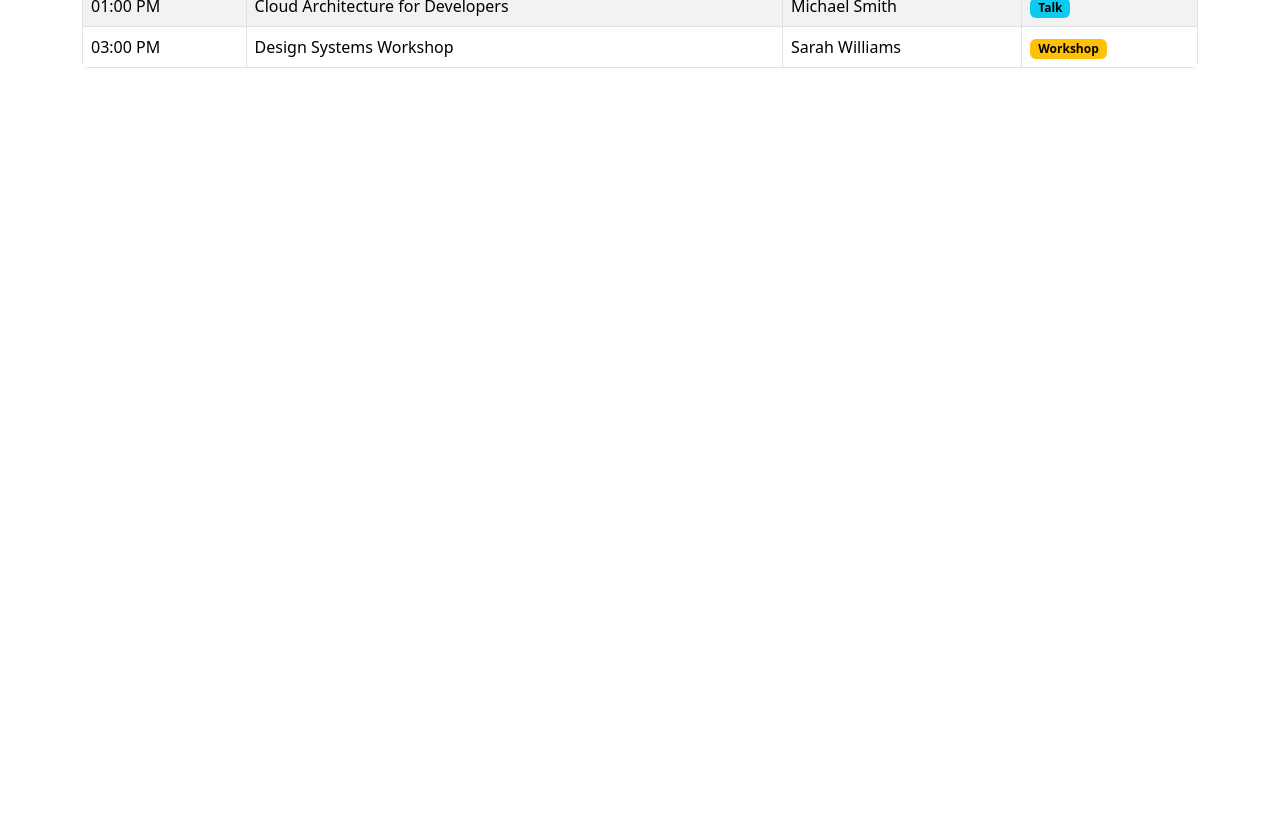
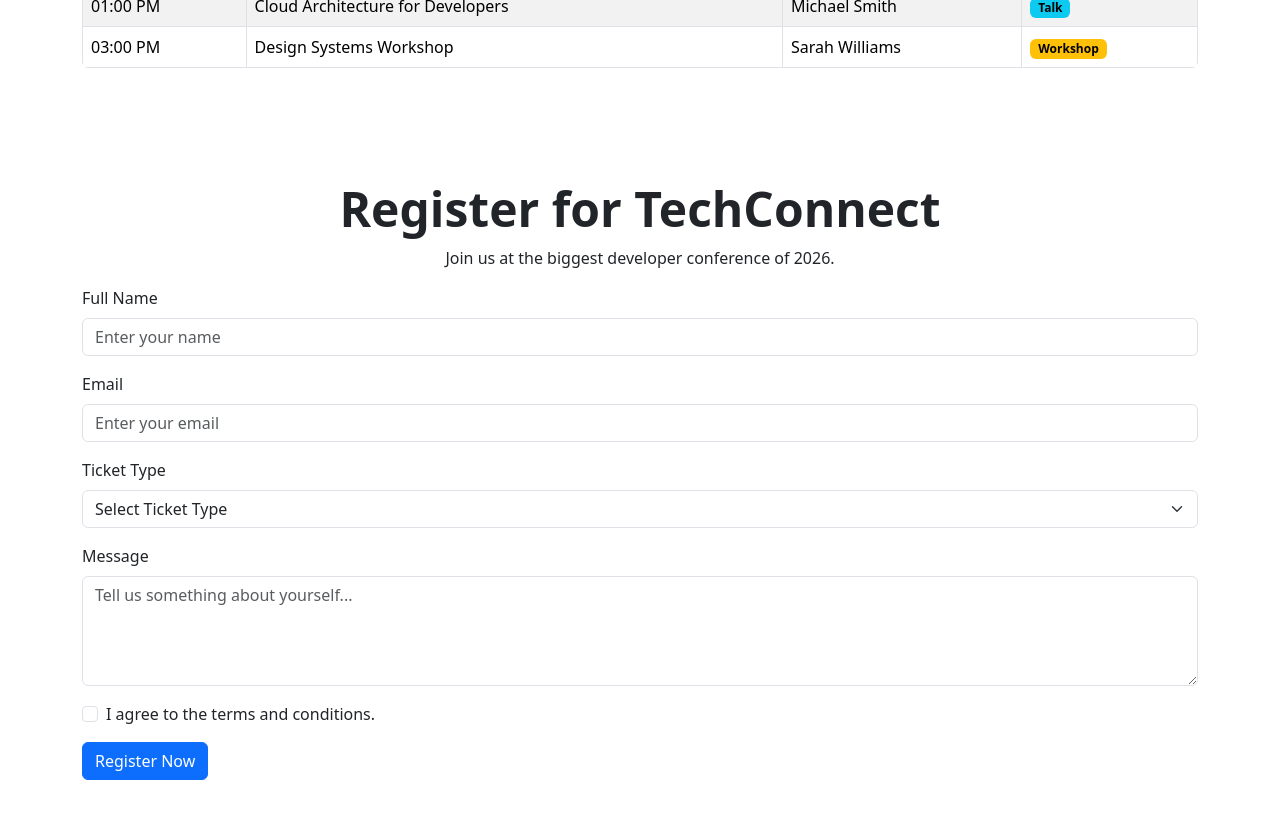
Before and after one commit to AnaghaDolse/eventify-react-bootstrap, a React (Vite) app: page / in a window 1280 px wide. Shown: the part 1320-2138 px from the top of the page. Before the commit the page ends 1452 px from the top, so only its background shows below. Built offline with nearby package versions, Linux system fonts and the light colour scheme; the HTML template or start-up script is replaced by a standard one.

Commit message:
Build Bootstrap registration form

```diff
--- a/src/App.jsx
+++ b/src/App.jsx
@@ -5,6 +5,7 @@ import Hero from './components/Hero'
 import Navbar from './components/Navbar'
 import Speakers from './components/Speakers'
 import Schedule from './components/Schedule'
+import Register from './components/Register'
 
 function App() {
   return (
@@ -13,6 +14,7 @@ function App() {
       <Hero />
       <Speakers />
       <Schedule />
+      <Register />
     </>
   )
 }
--- /dev/null
+++ b/src/components/Register.jsx
@@ -0,0 +1,75 @@
+import React from 'react'
+
+const Register = () => {
+  return (
+    <section className='py-5'>
+      <div className='container'>
+        <h2 className='display-5 fw-bold text-center'>
+          Register for TechConnect
+        </h2>
+
+        <p className='text-center'>
+          Join us at the biggest developer conference of 2026.
+        </p>
+        <form>
+          <div className='mb-3'>
+            <label htmlFor='name' className='form-label'>
+              Full Name
+            </label>
+            <input
+              type='text'
+              className='form-control'
+              id='name'
+              placeholder='Enter your name'
+            />
+          </div>
+          <div className='mb-3'>
+            <label htmlFor='email' className='form-label'>
+              Email
+            </label>
+
+            <input
+              type='email'
+              className='form-control'
+              id='email'
+              placeholder='Enter your email'
+            />
+          </div>
+          <div className='mb-3'>
+            <label htmlFor='ticket' className='form-label'>
+              Ticket Type
+            </label>
+            <select className='form-select' id='ticket'>
+              <option>Select Ticket Type</option>
+              <option>Standard</option>
+              <option>VIP</option>
+              <option>Workshop Pass</option>
+            </select>
+          </div>
+          <div className='mb-3'>
+            <label htmlFor='message' className='form-label'>
+              Message
+            </label>
+            <textarea
+              className='form-control'
+              id='message'
+              rows='4'
+              placeholder='Tell us something about yourself...'
+            ></textarea>
+          </div>
+          <div className='form-check mb-3'>
+            <input className='form-check-input' type='checkbox' id='terms' />
+            <label className='form-check-label' htmlFor='terms'>
+              I agree to the terms and conditions.
+            </label>
+          </div>
+          <button type='submit' className='btn btn-primary'>
+            Register Now
+          </button>
+        </form>
+      </div>
+    </section>
+  )
+}
+
+export default Register
```
